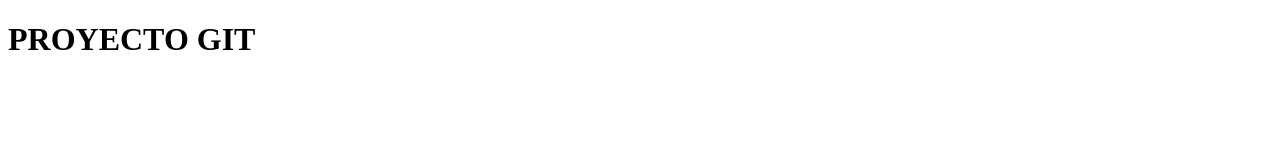
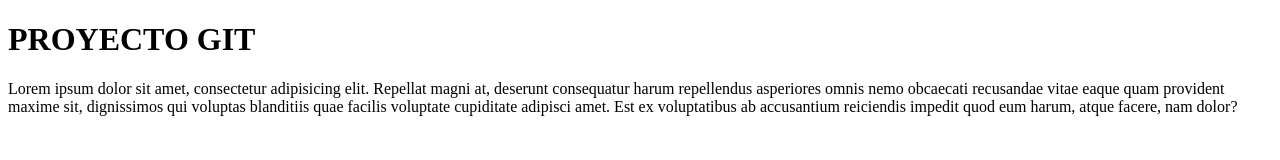
Before and after one commit to maurot74/GIT001, a plain HTML site: page index.html in a window 1280 px wide. Drawn offline with Linux system fonts and the light colour scheme.

Commit message:
Agregue pàrrafo

```diff
--- a/index.html
+++ b/index.html
@@ -7,5 +7,6 @@
 </head>
 <body>
     <h1>PROYECTO GIT</h1>
+    <p>Lorem ipsum dolor sit amet, consectetur adipisicing elit. Repellat magni at, deserunt consequatur harum repellendus asperiores omnis nemo obcaecati recusandae vitae eaque quam provident maxime sit, dignissimos qui voluptas blanditiis quae facilis voluptate cupiditate adipisci amet. Est ex voluptatibus ab accusantium reiciendis impedit quod eum harum, atque facere, nam dolor?</p>
 </body>
 </html>
```
